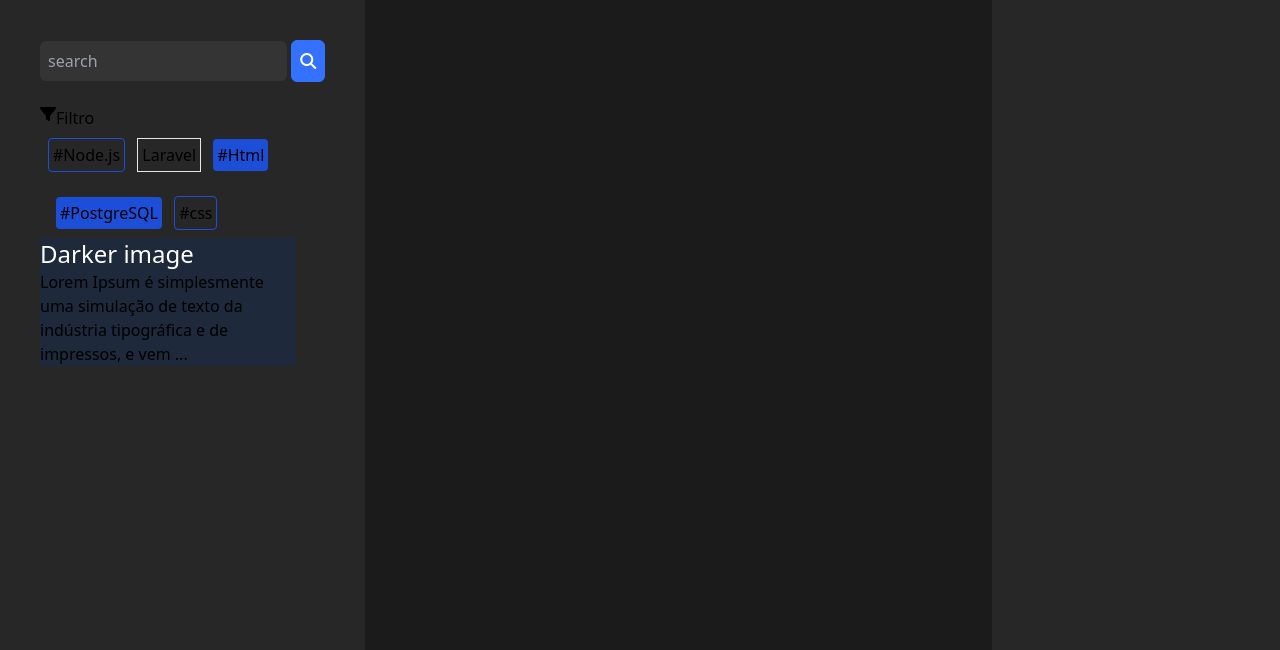
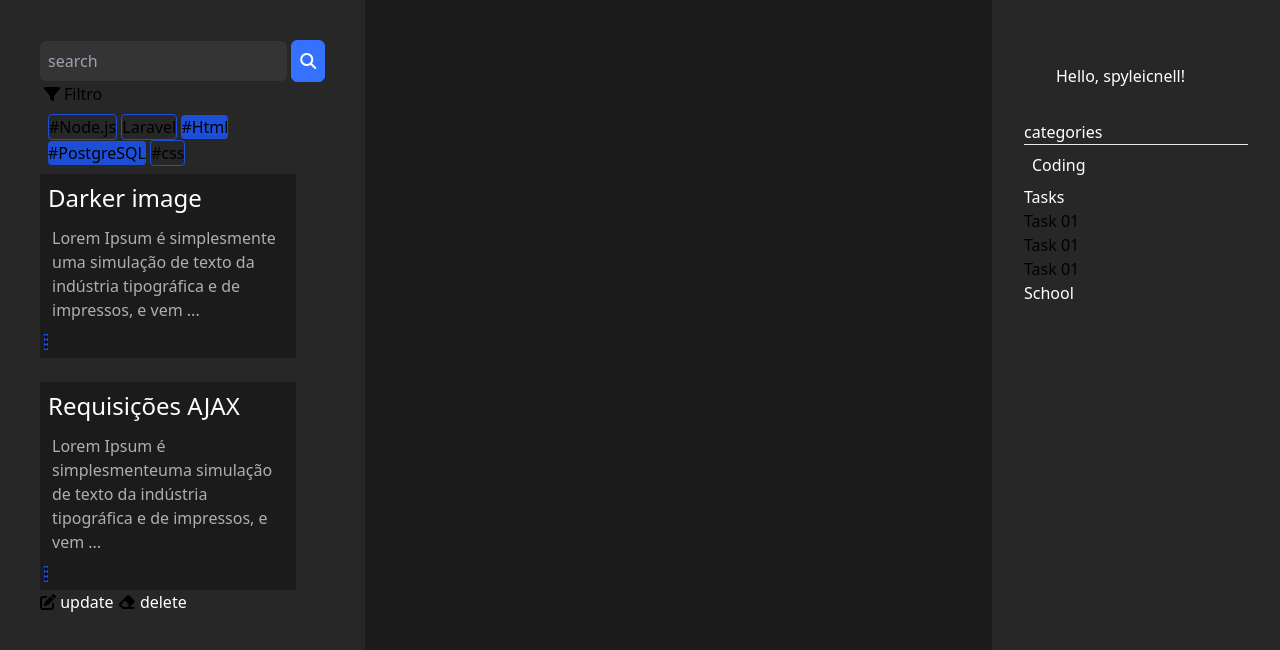
Before and after one commit to skye8-tech/notepad-web, a website: page src/pages/dashboard.html in a window 1280 px wide. Drawn offline with nearby package versions, Linux system fonts and the light colour scheme; files that its build step writes are made by us from their sources.

Commit message:
dashboard/about

```diff
--- a/src/pages/dashboard.html
+++ b/src/pages/dashboard.html
@@ -11,80 +11,70 @@
     <section class="flex flex-nowrap h-screen w-screen  ">
       <div class="min-w-72 h-screen bg-dark-800 p-2">
         <div class="p-8">
-          <input type="text" placeholder="search" class="bg-dark-700 rounded-md p-2 gap-1">
-          <button class="bg-primary border border-primary text-white p-2 rounded-md"><i class="fa-solid fa-magnifying-glass"></i></button>
-          <form> <br>
+          <input type="text" placeholder="search" class="bg-dark-700 rounded-md p-2">
+          <button class="bg-primary border border-primary text-white p-2 rounded-md">
+            <i class="fa-solid fa-magnifying-glass"></i></button>
+          <form >
             <div class="flex">
-              <i class="fa-solid fa-filter"></i>
+              <i class="fa-solid fa-filter p-1"></i>
               <p>Filtro</p>
             </div>
             <section>
-              <div class="p-2 space-x-2">
-                      <button class=" border border-blue-700 p-1 rounded /*2px*/ "> #Node.js</button>
-                      <button class= " border border--700 p-1"> Laravel</button>
-                      <button class="bg-blue-700 rounded /*2px*/ p-1" > #Html</button> <br> <br>
-                      <button class=" bg-blue-700 rounded /*2px*/ p-1"> #PostgreSQL</button>
-                      <button class="border border-blue-700 p-1 rounded /*2px*/" > #css</button>
+              <div class="p-2 ">
+                      <button class=" border border-blue-700  rounded /*2px*/ "> #Node.js</button>
+                      <button class= "border border-blue-700 rounded /*2px*/ ">Laravel</button>
+                      <button class="bg-blue-700 rounded /*2px*/ "  > #Html</button>  <br>
+                      <button class=" bg-blue-700 rounded /*2px*/ "> #PostgreSQL</button>
+                      <button class="border border-blue-700  rounded /*2px*/" > #css</button>
                </div>
-         </section>
-         <div class="bg-slate-800 w-64 ">
-          <h1 class="text-2xl text-white "> Darker image </h1>
-          <p>Lorem Ipsum é simplesmente uma simulação de texto
-           da indústria tipográfica e de impressos, e vem ...</p>
-          </div>
+             </section>
+                <div class="bg-dark-900 w-64  p-1 text-centercu ">
+                   <h1 class="text-2xl text-white p-1 "> Darker image </h1>
+              <p class="text-light-800 p-2">Lorem Ipsum é simplesmente uma simulação de texto
+               da indústria tipográfica e de impressos, e vem ...</p>
+               <i class="fa-solid fa-ellipsis-vertical  bg-blue-700"></i>
+              </div> <br>
+              <div class="bg-dark-900 w-64 p-1 text-centercu ">
+                <h1  class="text-2xl text-white p-1 ">Requisições AJAX</h1>
+                <p class="text-light-800 p-2">Lorem Ipsum é simplesmenteuma simulação de texto da
+                   indústria tipográfica e de impressos, e vem ...</p>
+                   <i class="fa-solid fa-ellipsis-vertical bg-blue-700 "></i>
+              </div>
+              <div  class="">
+                <i class="fa-solid fa-pen-to-square"></i>
+                <button class=" text-white "> update</button>
+                <i class="fa-solid fa-eraser"></i>
+                <button class=" text-white "> delete</button>
+              </div>
           </form>
         </div>
       </div>
       <div class="flex-1 h-full bg-dark-900"></div>
-      <div class="min-w-72 h-screen bg-dark-800"></div>
-    </section>
-    <!-- <p class="head">Dashboard</p>
-  <section class="bg-zinc-600 p-8">
-       <form>
-            <div class="flex space-x-5">
-                   <input type="text" placeholder="Search.." class="rounded /*12p*/ w-45 h-9 p-2">
-                    <span class="material-symbols-outlined w-45 h-9 p-2 bg-blue-600 roundeded /* 4px */ ">
-                    search
-                   </span>
+      <div class="min-w-72 h-screen bg-dark-800">
+
+        <div class= p-8>
+          <h1 class="p-8 text-white">Hello, spyleicnell!</h1>
+          <h1 class=" text-white"> categories </h1>
+          <hr>
+          <div>
+              <div class=" ">
+                  <h2 class=" text-white p-2">Coding</h2>
+              </div>
+              <div class="">
+                  <h2 class="text-white">Tasks</h2>
+                  <ul >
+                      <li>Task 01</li>
+                      <li>Task 01</li>
+                      <li>Task 01</li>
+                  </ul>
+              </div>
+              <div>
+                  <h2 class="text-white">School</h2>
+              </div>
           </div>
-      </form>
-      <br>
-      <div class="flex font-medium p-2">
-            <span class="material-symbols-outlined" >
-                filter_alt
-            </span>
-            <p class="option2">Filtro</p>
       </div>
 
-         <section>
-             <div class="p-2 space-x-2">
-                     <button class=" border border-blue-700 p-1 rounded /*2px*/ "> #Node.js</button>
-                     <button class= " border border-blue-700 p-1"> Laravel</button>
-                     <button class="bg-blue-700 rounded /*2px*/ p-1" > #Html</button> <br> <br>
-                     <button class=" bg-blue-700 rounded /*2px*/ p-1"> #PostgreSQL</button>
-                     <button class="border border-blue-700 p-1 rounded /*2px*/" > #css</button>
-              </div>
-        </section>
-         <main class>
-             <div class="bg-slate-800 w-64 ">
-                 <h1 class="text-2xl text-white "> Darker image </h1>
-                 <p>Lorem Ipsum é simplesmente uma simulação de texto
-                  da indústria tipográfica e de impressos, e vem ...</p>
-                 </div>
-
-
-              <br> <br>
-              <div class=" secondtext-center">
-                <h1>Requisições AJAX</h1>
-                <p>Lorem Ipsum é simplesmenteuma simulação de texto da
-                   indústria tipográfica e de impressos, e vem ...</p>
-              </div>
-       </main>
+      </div>
     </section>
-    <div class="njoh">
-          <h1>
-            hello
-          </h1>
-    </div>   -->
   </body>
 </html>
```
